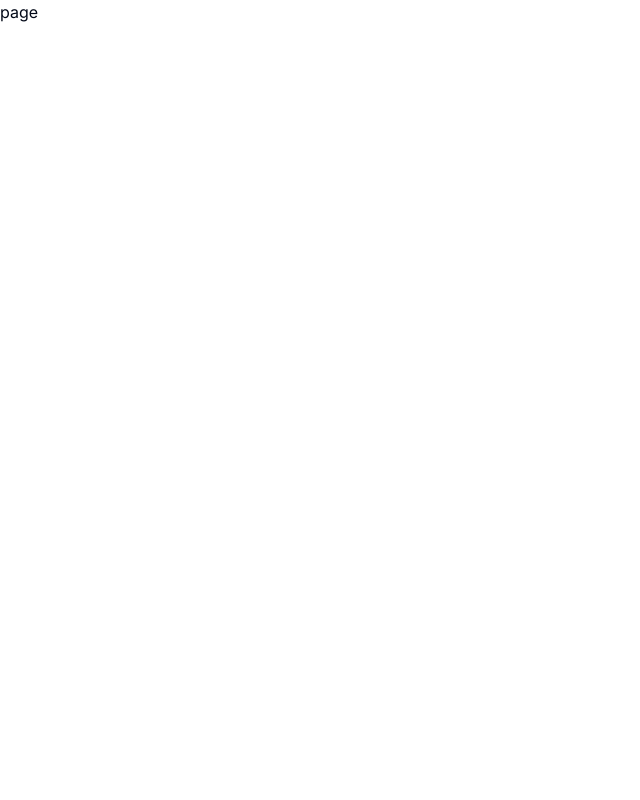
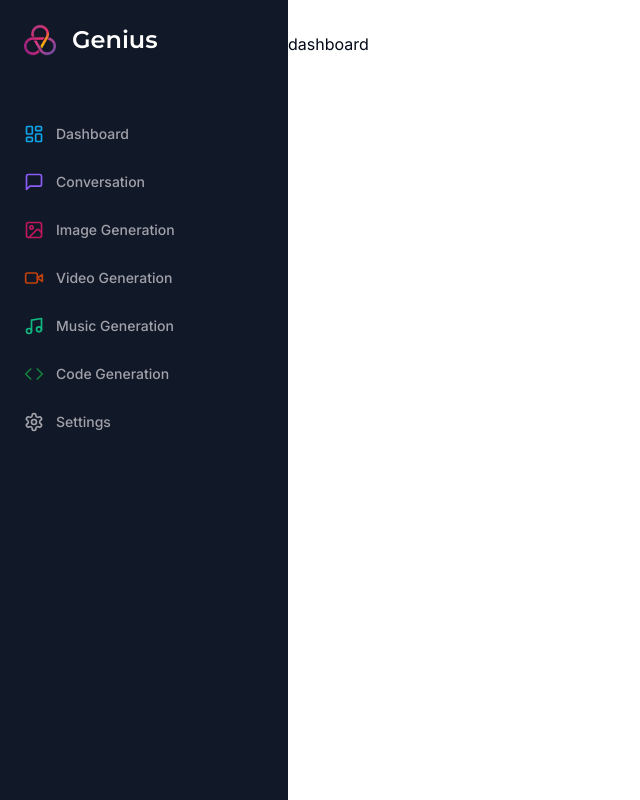
Before and after one commit to a7medhassanmohi/SaaS-Ai-Platform, a Next.js app: page /dashboard in a window 1280 px wide. Shown: the whole page, without its empty margins (0-640 px from the left). Built offline with nearby package versions, Linux system fonts and the light colour scheme.

Commit message:
add sidebar

```diff
--- /dev/null
+++ b/app/(dashboard)/(routes)/dashboard/layout.tsx
@@ -0,0 +1,27 @@
+import Navbar from '@/components/Navbar'
+import Sidebar from '@/components/Sidebar'
+import type { Metadata } from 'next'
+import { Inter } from 'next/font/google'
+
+export const metadata: Metadata = {
+  title: 'Create Next App',
+  description: 'Generated by create next app',
+}
+
+export default function DashBoardLayout({
+  children,
+}: {
+  children: React.ReactNode
+}) {
+  return (
+    <div className="h-full relative">
+    <div className="hidden h-full md:flex md:w-72 md:flex-col md:fixed md:inset-y-0 z-80 bg-gray-900">
+      <Sidebar  />
+    </div>
+    <main className="md:pl-72 pb-10">
+      <Navbar />
+      {children}
+    </main>
+  </div>
+  )
+}
--- a/app/(dashboard)/(routes)/dashboard/page.tsx
+++ b/app/(dashboard)/(routes)/dashboard/page.tsx
@@ -4,7 +4,7 @@ type Props = {}
 
 const Dashboard = (props: Props) => {
   return (
-    <div>page</div>
+    <div>dashboard</div>
   )
 }
 
--- /dev/null
+++ b/components/Navbar.tsx
@@ -0,0 +1,17 @@
+import { UserButton } from '@clerk/nextjs'
+import React from 'react'
+
+type Props = {}
+
+const Navbar = (props: Props) => {
+  return (
+    <nav className="flex items-center p-4">
+    {/* <MobileSidebar isPro={isPro} apiLimitCount={apiLimitCount} /> */}
+    <div className="flex w-full justify-end">
+      <UserButton afterSignOutUrl="/" />
+    </div>
+  </nav>
+  )
+}
+
+export default Navbar
--- /dev/null
+++ b/components/Sidebar.tsx
@@ -0,0 +1,99 @@
+"use client"
+import { cn } from '@/lib/utils'
+import { Code, ImageIcon, LayoutDashboard, MessageSquare, Music, Settings, VideoIcon } from 'lucide-react'
+import { Inter, Poppins,Montserrat } from 'next/font/google'
+import Image from 'next/image'
+import Link from 'next/link'
+import React from 'react'
+const montserrat = Montserrat({ subsets: ['latin'],weight:"600" })
+type Props = {}
+ type RouteType={
+    label:string,
+    icon: React.ElementType,
+    href: string,
+    color: string
+}
+const routes:RouteType[] = [
+    {
+      label: 'Dashboard',
+      icon: LayoutDashboard,
+      href: '/dashboard',
+      color: "text-sky-500"
+    },
+    {
+      label: 'Conversation',
+      icon: MessageSquare,
+      href: '/conversation',
+      color: "text-violet-500",
+    },
+    {
+      label: 'Image Generation',
+      icon: ImageIcon,
+      color: "text-pink-700",
+      href: '/image',
+    },
+    {
+      label: 'Video Generation',
+      icon: VideoIcon,
+      color: "text-orange-700",
+      href: '/video',
+    },
+    {
+      label: 'Music Generation',
+      icon: Music,
+      color: "text-emerald-500",
+      href: '/music',
+    },
+    {
+      label: 'Code Generation',
+      icon: Code,
+      color: "text-green-700",
+      href: '/code',
+    },
+    {
+      label: 'Settings',
+      icon: Settings,
+      href: '/settings',
+      color: "",
+
+    },
+  ];
+
+
+const Sidebar = (props: Props) => {
+  return (
+    <div className="space-y-4 py-4 flex flex-col h-full bg-[#111827] text-white">
+         <div className="px-3 py-2 flex-1">
+        {/* logo */}
+         <Link href="/dashboard" className="flex items-center pl-3 mb-14">
+          <div className="relative h-8 w-8 mr-4">
+            <Image fill alt="Logo" src="/logo.png" />
+          </div>
+          <h1 className={cn("text-2xl font-bold", montserrat.className)}>
+            Genius
+          </h1>
+        </Link>
+        {/* all routes */}
+        <div className="space-y-1">
+          {routes.map((route) => (
+            <Link
+              key={route.href}
+              href={route.href}
+              className={cn(
+                "text-sm group flex p-3 w-full justify-start font-medium cursor-pointer hover:text-white hover:bg-white/10 rounded-lg transition",
+                "text-zinc-400",
+              )}
+            >
+              <div className="flex items-center flex-1">
+                <route.icon className={cn("h-5 w-5 mr-3", route.color)} />
+                {route.label}
+              </div>
+            </Link>
+          ))}
+        </div>
+         </div>
+    </div>
+  )
+}
+
+export default Sidebar
```
Also changed, not shown: public/logo.png (added).
